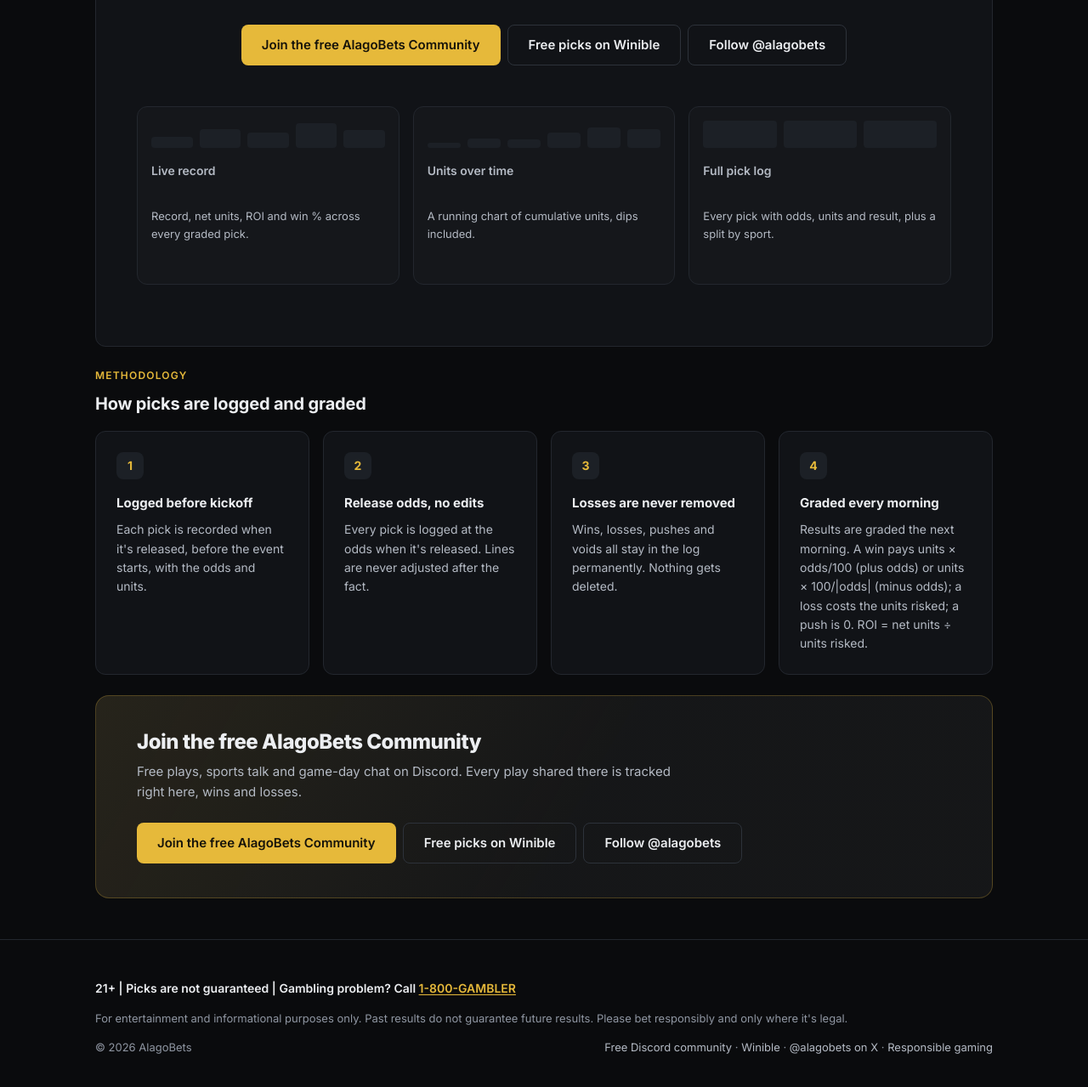
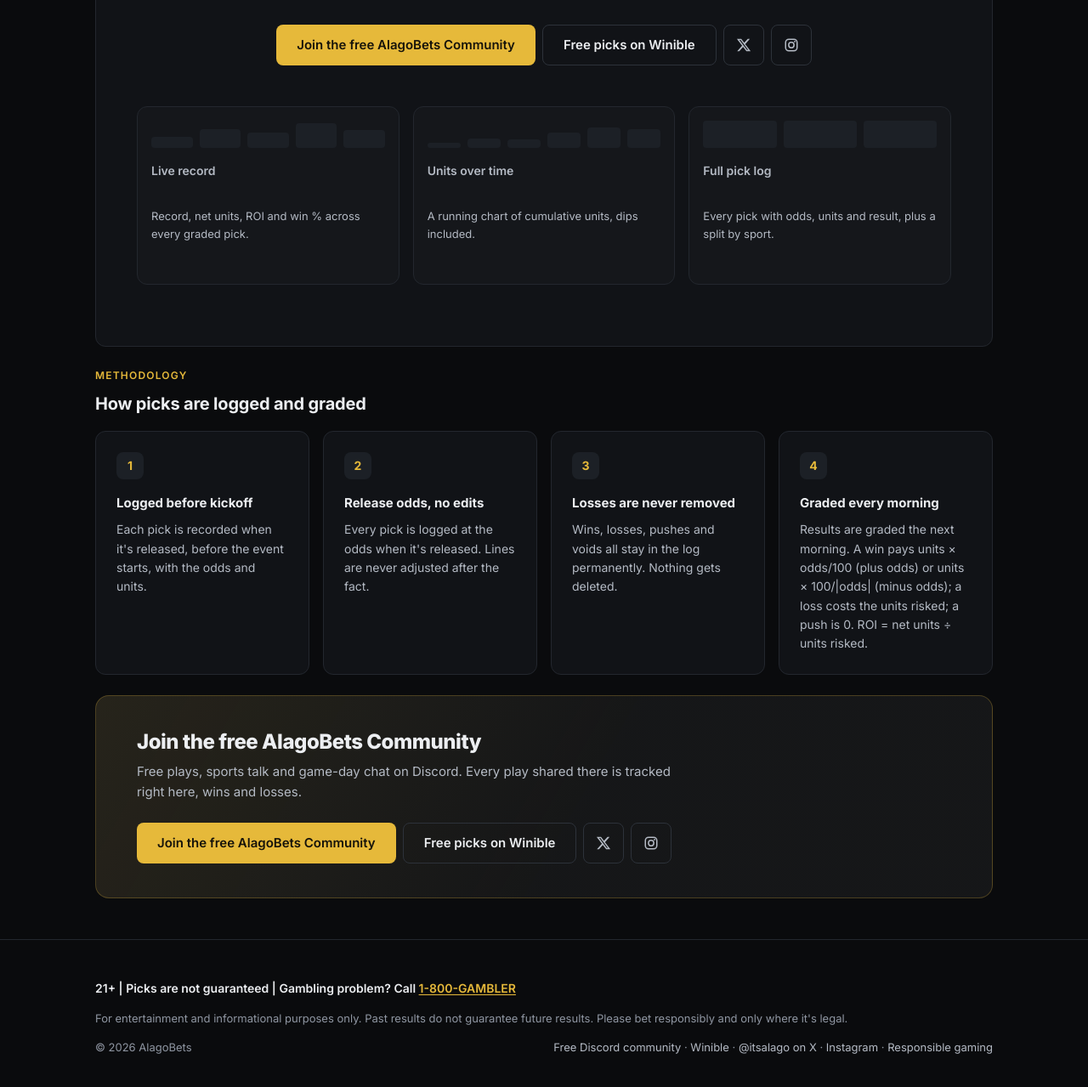
Before and after one commit to AlagoCodes/alagobets-record, a plain HTML site: page index.html in a window 1280 px wide. Shown: the part 703-1982 px from the top of the page at 85% size. Drawn offline with Linux system fonts and the light colour scheme.

Commit message:
Update record 2026-10-06 07:21 ET

```diff
--- a/index.html
+++ b/index.html
@@ -18,7 +18,8 @@
 <meta property="og:image:height" content="630">
 <meta property="og:image:alt" content="AlagoBets public track record: every pick logged at release odds, losses never removed.">
 <meta name="twitter:card" content="summary_large_image">
-<meta name="twitter:site" content="@alagobets">
+<meta name="twitter:site" content="@itsalago">
+<meta name="twitter:creator" content="@itsalago">
 <meta name="twitter:title" content="AlagoBets · Public Track Record">
 <meta name="twitter:description" content="Every pick logged at release odds. Losses never removed. Tracking since Oct 7, 2026.">
 <meta name="twitter:image" content="https://alagocodes.github.io/alagobets-record/og.png">
@@ -69,6 +70,11 @@
 .btn-ghost{border:1px solid var(--bd2);color:var(--tx);background:transparent}
 .btn-ghost:hover{border-color:var(--mu)}
 .btn-lg{height:48px;padding:0 24px;font-size:15px}
+.btn-icon{width:48px;padding:0;color:var(--tx2)}
+.btn-icon:hover{color:var(--tx)}
+.btn-icon svg{display:block}
+@media(max-width:479px){.actions .btn-gold{flex:1 1 100%}.actions .btn-ghost:not(.btn-icon){flex:1 1 0;min-width:0;padding:0 12px}
+.actions .btn-icon{flex:0 0 48px}}
 .topbar .btn{height:36px;padding:0 16px}
 
 /* page head */
@@ -265,7 +271,7 @@
 <ul class="badges">
 <li class="badge"><span class="live" aria-hidden="true"></span><b>Updated daily</b></li>
 <li class="badge">Tracking since <b>Oct 7, 2026</b></li>
-<li class="badge">Last updated <b class="num"><!--STAMP-->Oct 6, 2026 · 7:13 AM ET<!--/STAMP--></b></li>
+<li class="badge">Last updated <b class="num"><!--STAMP-->Oct 6, 2026 · 7:21 AM ET<!--/STAMP--></b></li>
 </ul></div>
 <div class="hero-logo"><picture><source srcset="logo-lockup.webp" type="image/webp"><img class="lockup" src="logo-lockup.png" width="480" height="379" alt="AlagoBets" decoding="async" fetchpriority="high"></picture></div>
 </div><div class="stack"><section class="card empty" aria-labelledby="empty-h">
@@ -273,7 +279,7 @@
 <p class="eyebrow">Public record</p>
 <h2 id="empty-h">Tracking begins Oct 7, 2026</h2>
 <p>The first AlagoBets card goes out on Oct 7, 2026. From that day on, every play lands here before it starts, with its odds and units, and stays here once it's graded, win or loss.</p>
-<div class="actions"><a class="btn btn-gold btn-lg" href="https://discord.gg/qv9yThhm7e" target="_blank" rel="noopener">Join the free AlagoBets Community</a><a class="btn btn-ghost btn-lg" href="https://www.winible.com/alagobets5" target="_blank" rel="noopener">Free picks on Winible</a><a class="btn btn-ghost btn-lg" href="https://x.com/alagobets" target="_blank" rel="noopener">Follow @alagobets</a></div>
+<div class="actions"><a class="btn btn-gold btn-lg" href="https://discord.gg/qv9yThhm7e" target="_blank" rel="noopener">Join the free AlagoBets Community</a><a class="btn btn-ghost btn-lg" href="https://www.winible.com/alagobets5" target="_blank" rel="noopener">Free picks on Winible</a><a class="btn btn-ghost btn-lg btn-icon" href="https://x.com/itsalago" target="_blank" rel="noopener" aria-label="Follow @itsalago on X" title="Follow @itsalago on X"><svg width="18" height="18" viewBox="0 0 24 24" fill="currentColor" aria-hidden="true" focusable="false"><path d="M18.244 2.25h3.308l-7.227 8.26 8.502 11.24H16.17l-5.214-6.817L4.99 21.75H1.68l7.73-8.835L1.254 2.25H8.08l4.713 6.231zm-1.161 17.52h1.833L7.084 4.126H5.117z"/></svg></a><a class="btn btn-ghost btn-lg btn-icon" href="https://www.instagram.com/alagobets" target="_blank" rel="noopener" aria-label="Follow @alagobets on Instagram" title="Follow @alagobets on Instagram"><svg width="18" height="18" viewBox="0 0 24 24" fill="none" stroke="currentColor" stroke-width="2" aria-hidden="true" focusable="false"><rect x="3" y="3" width="18" height="18" rx="5"/><circle cx="12" cy="12" r="4.2"/><circle cx="17.4" cy="6.6" r="1.2" fill="currentColor" stroke="none"/></svg></a></div>
 <div class="preview" aria-label="What this page will show">
 <div class="pv"><div class="skel" aria-hidden="true"><i style="height:40%"></i><i style="height:70%"></i><i style="height:55%"></i><i style="height:90%"></i><i style="height:65%"></i></div>
 <p class="pv-t">Live record</p><p class="pv-d">Record, net units, ROI and win % across every graded pick.</p></div>
@@ -287,13 +293,13 @@
 <div class="trust"><div class="trust-item"><div class="trust-n" aria-hidden="true">1</div><h3>Logged before kickoff</h3><p>Each pick is recorded when it&#x27;s released, before the event starts, with the odds and units.</p></div><div class="trust-item"><div class="trust-n" aria-hidden="true">2</div><h3>Release odds, no edits</h3><p>Every pick is logged at the odds when it&#x27;s released. Lines are never adjusted after the fact.</p></div><div class="trust-item"><div class="trust-n" aria-hidden="true">3</div><h3>Losses are never removed</h3><p>Wins, losses, pushes and voids all stay in the log permanently. Nothing gets deleted.</p></div><div class="trust-item"><div class="trust-n" aria-hidden="true">4</div><h3>Graded every morning</h3><p>Results are graded the next morning. A win pays units × odds/100 (plus odds) or units × 100/|odds| (minus odds); a loss costs the units risked; a push is 0. ROI = net units ÷ units risked.</p></div></div></section><section class="cta-band stacked" aria-labelledby="cta-h">
 <div><h2 id="cta-h">Join the free AlagoBets Community</h2>
 <p>Free plays, sports talk and game-day chat on Discord. Every play shared there is tracked right here, wins and losses.</p></div>
-<div class="actions"><a class="btn btn-gold btn-lg" href="https://discord.gg/qv9yThhm7e" target="_blank" rel="noopener">Join the free AlagoBets Community</a><a class="btn btn-ghost btn-lg" href="https://www.winible.com/alagobets5" target="_blank" rel="noopener">Free picks on Winible</a><a class="btn btn-ghost btn-lg" href="https://x.com/alagobets" target="_blank" rel="noopener">Follow @alagobets</a></div>
+<div class="actions"><a class="btn btn-gold btn-lg" href="https://discord.gg/qv9yThhm7e" target="_blank" rel="noopener">Join the free AlagoBets Community</a><a class="btn btn-ghost btn-lg" href="https://www.winible.com/alagobets5" target="_blank" rel="noopener">Free picks on Winible</a><a class="btn btn-ghost btn-lg btn-icon" href="https://x.com/itsalago" target="_blank" rel="noopener" aria-label="Follow @itsalago on X" title="Follow @itsalago on X"><svg width="18" height="18" viewBox="0 0 24 24" fill="currentColor" aria-hidden="true" focusable="false"><path d="M18.244 2.25h3.308l-7.227 8.26 8.502 11.24H16.17l-5.214-6.817L4.99 21.75H1.68l7.73-8.835L1.254 2.25H8.08l4.713 6.231zm-1.161 17.52h1.833L7.084 4.126H5.117z"/></svg></a><a class="btn btn-ghost btn-lg btn-icon" href="https://www.instagram.com/alagobets" target="_blank" rel="noopener" aria-label="Follow @alagobets on Instagram" title="Follow @alagobets on Instagram"><svg width="18" height="18" viewBox="0 0 24 24" fill="none" stroke="currentColor" stroke-width="2" aria-hidden="true" focusable="false"><rect x="3" y="3" width="18" height="18" rx="5"/><circle cx="12" cy="12" r="4.2"/><circle cx="17.4" cy="6.6" r="1.2" fill="currentColor" stroke="none"/></svg></a></div>
 </section></div></div></main><footer>
 <div class="wrap">
 <p class="disc">21+ | Picks are not guaranteed | Gambling problem? Call <a href="https://www.1800gambler.net" target="_blank" rel="noopener">1-800-GAMBLER</a></p>
 <p>For entertainment and informational purposes only. Past results do not guarantee future results. Please bet responsibly and only where it's legal.</p>
 <div class="foot-row"><span>© 2026 AlagoBets</span>
-<nav aria-label="Footer"><a href="https://discord.gg/qv9yThhm7e" target="_blank" rel="noopener">Free Discord community</a> · <a href="https://www.winible.com/alagobets5" target="_blank" rel="noopener">Winible</a> · <a href="https://x.com/alagobets" target="_blank" rel="noopener">@alagobets on X</a> · <a href="https://www.1800gambler.net" target="_blank" rel="noopener">Responsible gaming</a></nav></div>
+<nav aria-label="Footer"><a href="https://discord.gg/qv9yThhm7e" target="_blank" rel="noopener">Free Discord community</a> · <a href="https://www.winible.com/alagobets5" target="_blank" rel="noopener">Winible</a> · <a href="https://x.com/itsalago" target="_blank" rel="noopener">@itsalago on X</a> · <a href="https://www.instagram.com/alagobets" target="_blank" rel="noopener">Instagram</a> · <a href="https://www.1800gambler.net" target="_blank" rel="noopener">Responsible gaming</a></nav></div>
 </div>
 </footer>
 </body>
```
